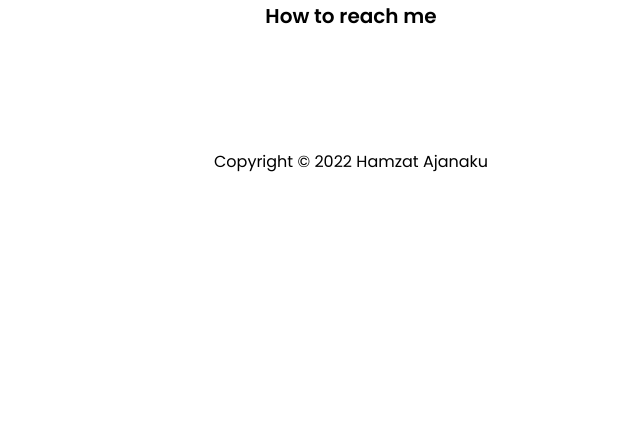
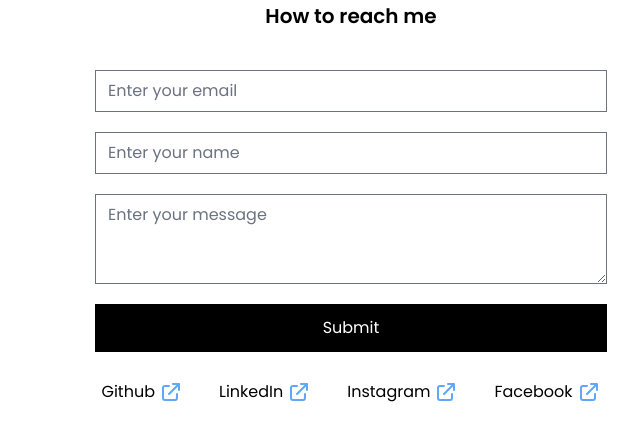
Before and after one commit to hamzat06/portfolio, a React (Create React App) app: page / in a window 1280 px wide. Shown: the part 2355-2796 px from the top of the page, without its empty margins (289-929 px from the left). Before the commit the page ends 2549 px from the top, so only its background shows below. Built offline with nearby package versions, Linux system fonts and the light colour scheme.

Commit message:
finished pc screen design

```diff
--- a/package.json
+++ b/package.json
@@ -43,6 +43,7 @@
         ]
     },
     "devDependencies": {
+        "@tailwindcss/forms": "^0.5.0",
         "autoprefixer": "^10.4.2",
         "eslint": "^8.10.0",
         "eslint-config-prettier": "^8.4.0",
--- a/src/components/Contact.js
+++ b/src/components/Contact.js
@@ -1,10 +1,55 @@
+import LinkIcon from "../assets/icons/link.svg";
+
 export const Contact = () => {
     return (
         <section className="py-20">
             <div>
-                <h2 className="text-center font-semibold text-xl">
+                <h2 className="text-center font-semibold text-xl mb-10">
                     How to reach me
                 </h2>
+
+                <form className="mb-5 container max-w-lg">
+                    <input
+                        type="email"
+                        placeholder="Enter your email"
+                        className="block w-full mb-5"
+                    />
+                    <input
+                        type="text"
+                        placeholder="Enter your name"
+                        className="block w-full mb-5"
+                    />
+                    <textarea
+                        placeholder="Enter your message"
+                        className="block w-full mb-5"
+                        rows="3"
+                    ></textarea>
+                    <button
+                        type="submit"
+                        className="px-5 py-3 bg-black text-white w-full"
+                    >
+                        Submit
+                    </button>
+                </form>
+
+                <div className="flex justify-center space-x-5">
+                    <a href="/" className="flex hover:bg-gray-200 p-2">
+                        Github
+                        <img alt="" src={LinkIcon} className="w-6 h-6 ml-1" />
+                    </a>
+                    <a href="/" className="flex hover:bg-gray-200 p-2">
+                        LinkedIn
+                        <img alt="" src={LinkIcon} className="w-6 h-6 ml-1" />
+                    </a>
+                    <a href="/" className="flex hover:bg-gray-200 p-2">
+                        Instagram
+                        <img alt="" src={LinkIcon} className="w-6 h-6 ml-1" />
+                    </a>
+                    <a href="/" className="flex hover:bg-gray-200 p-2">
+                        Facebook
+                        <img alt="" src={LinkIcon} className="w-6 h-6 ml-1" />
+                    </a>
+                </div>
             </div>
         </section>
     );
--- a/tailwind.config.js
+++ b/tailwind.config.js
@@ -6,5 +6,5 @@ module.exports = {
         },
         extend: {}
     },
-    plugins: []
+    plugins: [require("@tailwindcss/forms")]
 };
```
Also changed, not shown: 1 other file (tests, documents, lock files or other folders).
